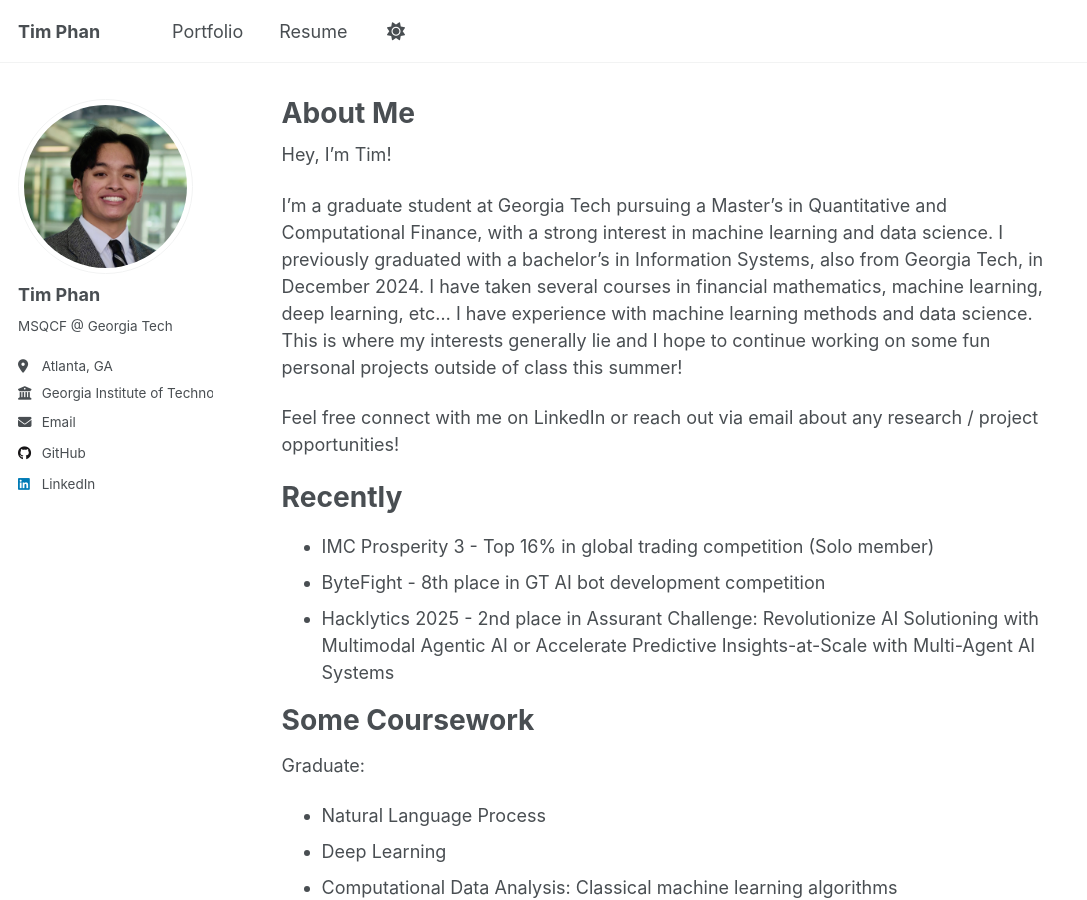
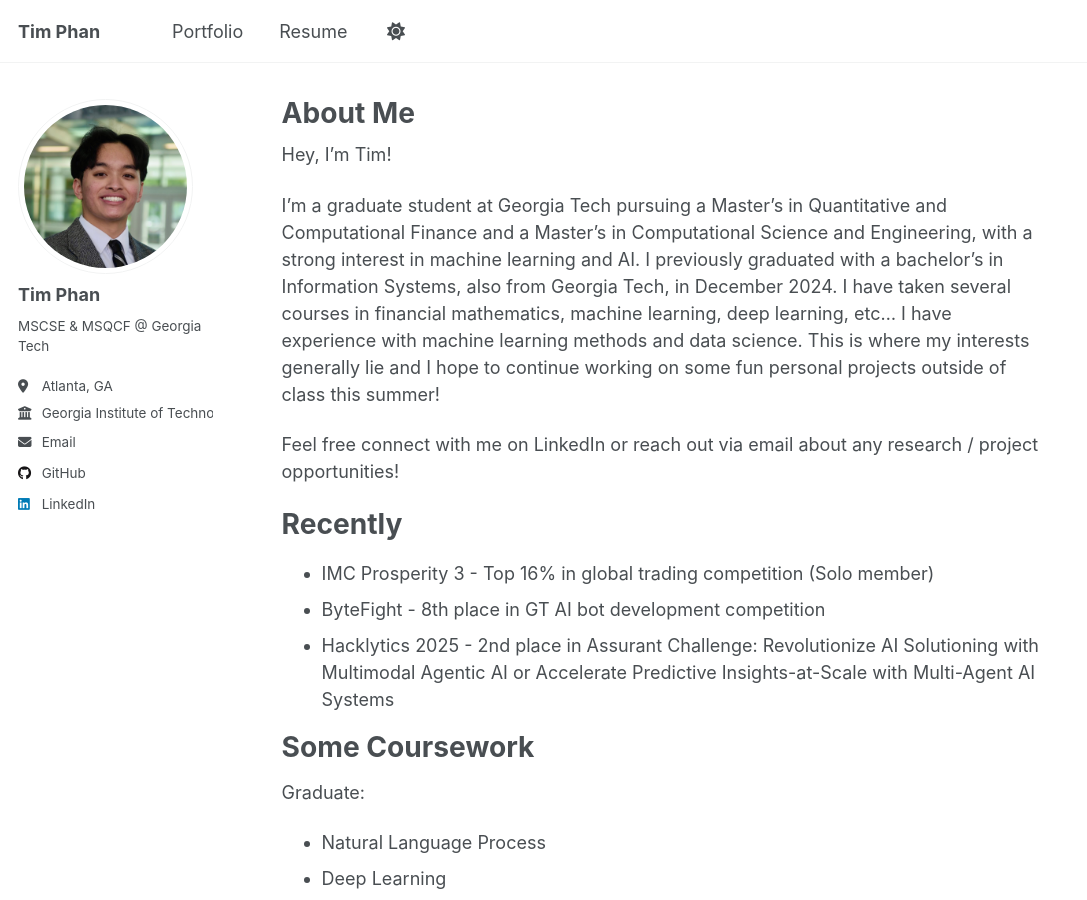
Before and after one commit to phanmtim/phanmtim.github.io, a Jekyll site: the page built from _pages/about.md, in a window 1280 px wide and 900 px high. Shown: the whole window, without its empty margins (0-1087 px from the left). Built offline with Jekyll 4.4.1, drawn with Linux system fonts in a browser that asks for light colours.

Commit message:
new resume and add CSE

```diff
--- a/_config.yml
+++ b/_config.yml
@@ -25,7 +25,7 @@
   avatar           : "headshot.png"
   name             : "Tim Phan"
   pronouns         :
-  bio              : "MSQCF @ Georgia Tech"
+  bio              : "MSCSE & MSQCF @ Georgia Tech"
   location         : "Atlanta, GA"
   employer         : "Georgia Institute of Technology"
   uri              : # URL
--- a/_pages/about.md
+++ b/_pages/about.md
@@ -8,7 +8,7 @@
 ---
 Hey, I'm Tim!
 
-I'm a graduate student at Georgia Tech pursuing a Master’s in Quantitative and Computational Finance, with a strong interest in machine learning and data science. I previously graduated with a bachelor's in Information Systems, also from Georgia Tech, in December 2024. I have taken several courses in financial mathematics, machine learning, deep learning, etc... I have experience with machine learning methods and data science. This is where my interests generally lie and I hope to continue working on some fun personal projects outside of class this summer!
+I'm a graduate student at Georgia Tech pursuing a Master’s in Quantitative and Computational Finance and a Master's in Computational Science and Engineering, with a strong interest in machine learning and AI. I previously graduated with a bachelor's in Information Systems, also from Georgia Tech, in December 2024. I have taken several courses in financial mathematics, machine learning, deep learning, etc... I have experience with machine learning methods and data science. This is where my interests generally lie and I hope to continue working on some fun personal projects outside of class this summer!
 
 Feel free connect with me on LinkedIn or reach out via email about any research / project opportunities!
 
```
Also changed, not shown: 1 other file.
